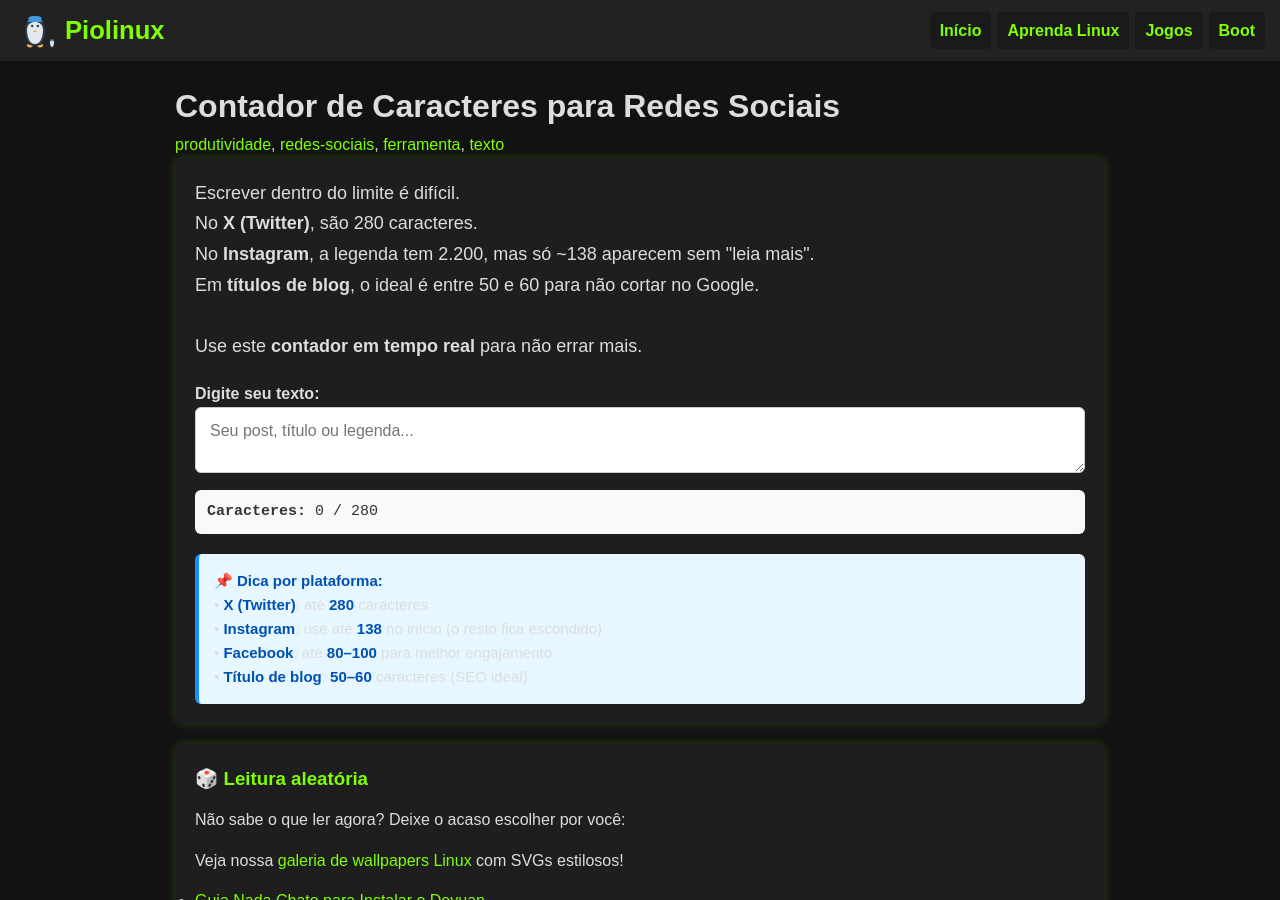
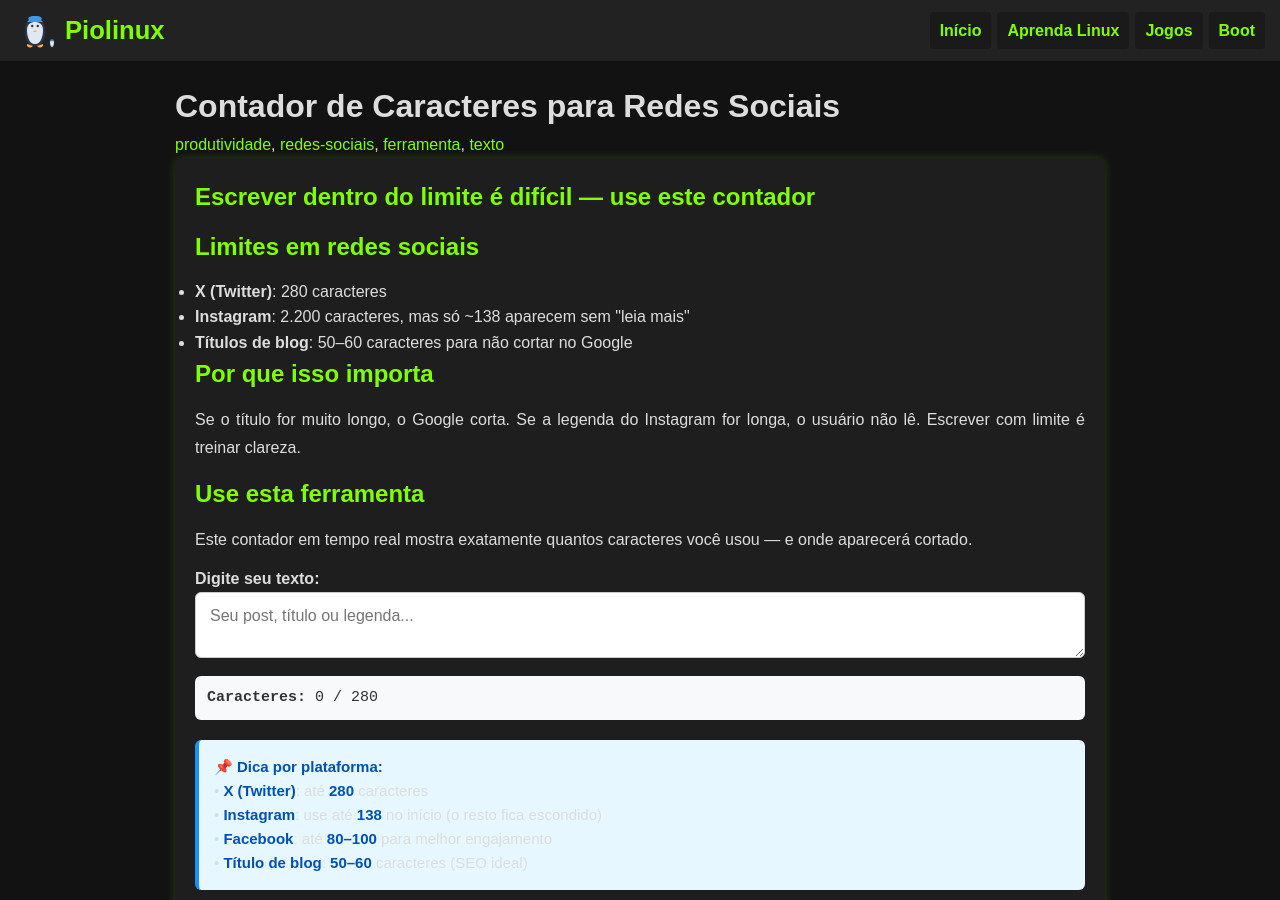
Before and after one commit to Piolinux/piolinux-site, a Jekyll site: the page built from _posts/2025-09-01-contador-de-caracteres.md, in a window 1280 px wide and 900 px high. Built offline with Jekyll 4.4.1, drawn with Linux system fonts in a browser that asks for light colours.

Commit message:
Update 2025-09-01-contador-de-caracteres.md

```diff
--- a/_posts/2025-09-01-contador-de-caracteres.md
+++ b/_posts/2025-09-01-contador-de-caracteres.md
@@ -14,13 +14,20 @@ date: 2025-09-01 10:00:00 -0300
 <section class="post-content">
 
 
-<p class="intro">
-  Escrever dentro do limite é difícil.<br>
-  No <strong>X (Twitter)</strong>, são 280 caracteres.<br>
-  No <strong>Instagram</strong>, a legenda tem 2.200, mas só ~138 aparecem sem "leia mais".<br>
-  Em <strong>títulos de blog</strong>, o ideal é entre 50 e 60 para não cortar no Google.<br><br>
-  Use este <strong>contador em tempo real</strong> para não errar mais.
-</p>
+<h1>Escrever dentro do limite é difícil — use este contador</h1>
+
+<h2>Limites em redes sociais</h2>
+<ul>
+  <li><strong>X (Twitter)</strong>: 280 caracteres</li>
+  <li><strong>Instagram</strong>: 2.200 caracteres, mas só ~138 aparecem sem "leia mais"</li>
+  <li><strong>Títulos de blog</strong>: 50–60 caracteres para não cortar no Google</li>
+</ul>
+
+<h2>Por que isso importa</h2>
+<p>Se o título for muito longo, o Google corta. Se a legenda do Instagram for longa, o usuário não lê. Escrever com limite é treinar clareza.</p>
+
+<h2>Use esta ferramenta</h2>
+<p>Este contador em tempo real mostra exatamente quantos caracteres você usou — e onde aparecerá cortado.</p>
 
 <label for="texto"><strong>Digite seu texto:</strong></label>
 <textarea id="texto" placeholder="Seu post, título ou legenda..."></textarea>
```
